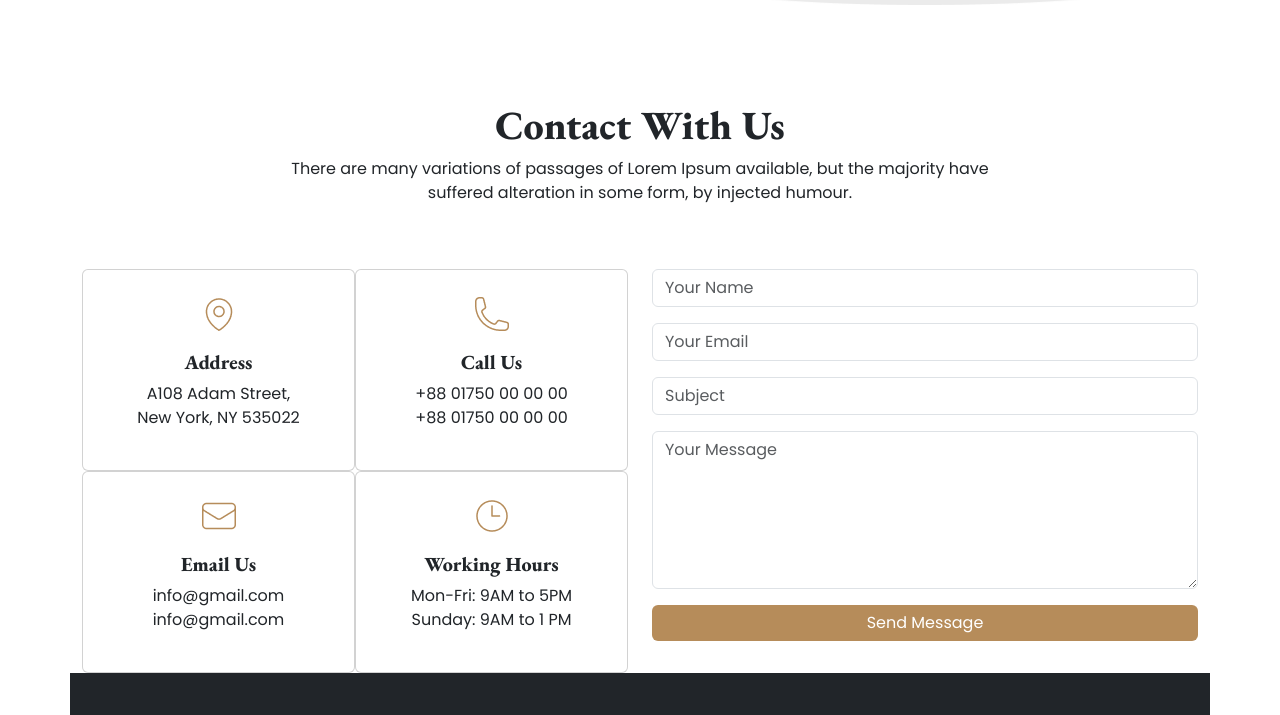
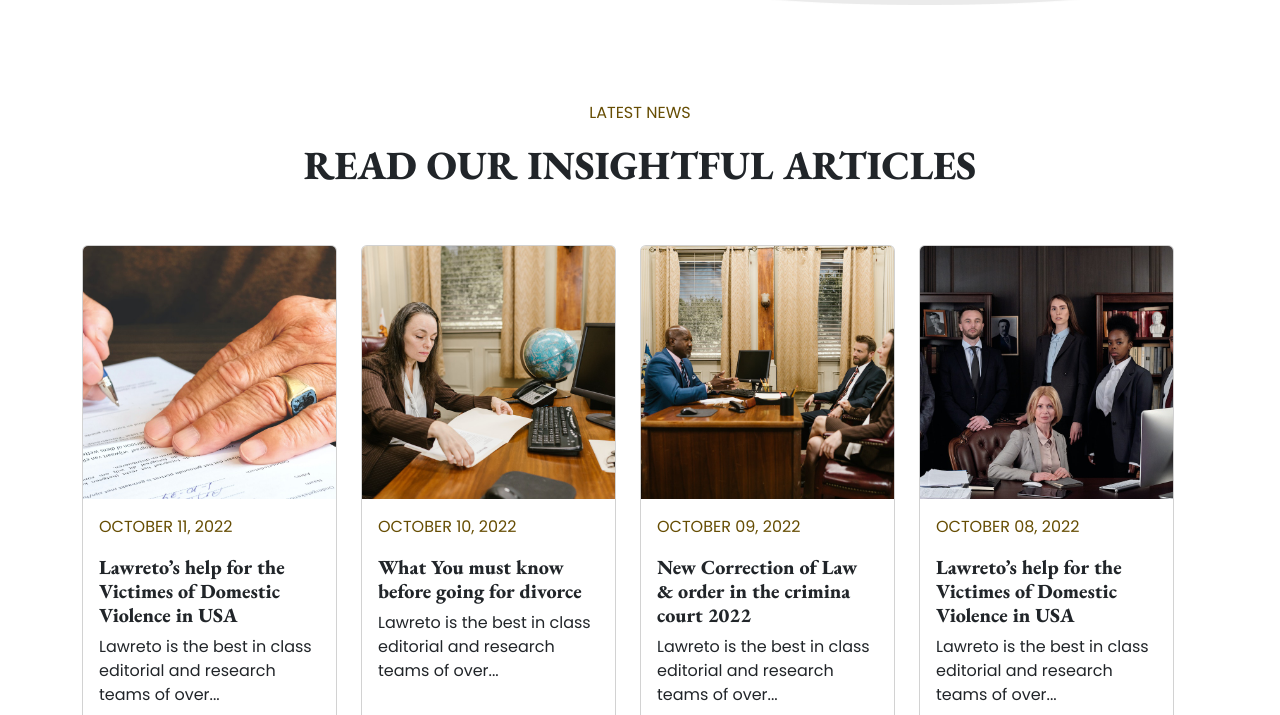
Before and after one commit to smhasanjamil/legal-house, a plain HTML site: page index.html in a window 1280 px wide. Shown: the part 3286-4001 px from the top of the page. Drawn offline with nearby package versions, Linux system fonts and the light colour scheme.

Commit message:
Article section added

```diff
--- a/index.html
+++ b/index.html
@@ -322,6 +322,70 @@
     </div>
     <!-- Frequently Asked Any Questions Section end -->
 
+    <!-- Toughest Defense Best Results Section Start-->
+    <div class="container our-best-result my-5">
+        <div class="row">
+            <p class="text-center text-warning-emphasis">LATEST NEWS</p>
+            <h1 class="text-center">READ OUR INSIGHTFUL ARTICLES
+            </h1>
+        </div>
+
+        <div class="row">
+            <div class="row row-cols-1 row-cols-md-3 row-cols-lg-4 g-4">
+                <div class="col">
+                    <div class="card h-100 ">
+                        <img src="images/blog-1.jpg" class="card-img-top" alt="">
+                        <div class="card-body">
+                            <p class="card-text text-warning-emphasis">OCTOBER 11, 2022</p>
+                            <h5 class="card-title rounded">Lawreto’s help for the Victimes of Domestic Violence in USA
+                            </h5>
+                            <p class="card-text">Lawreto is the best in class editorial and research teams of over...
+                            </p>
+                        </div>
+                    </div>
+                </div>
+                <div class="col">
+                    <div class="card h-100 ">
+                        <img src="images/blog-2.jpg" class="card-img-top" alt="">
+                        <div class="card-body">
+                            <p class="card-text text-warning-emphasis">OCTOBER 10, 2022</p>
+                            <h5 class="card-title rounded">What You must know before going for divorce
+                            </h5>
+                            <p class="card-text">Lawreto is the best in class editorial and research teams of over...
+                            </p>
+                        </div>
+                    </div>
+                </div>
+                <div class="col">
+                    <div class="card h-100 ">
+                        <img src="images/blog-3.jpg" class="card-img-top" alt="">
+                        <div class="card-body">
+                            <p class="card-text text-warning-emphasis">OCTOBER 09, 2022</p>
+                            <h5 class="card-title rounded">New Correction of Law & order in the crimina court 2022
+                            </h5>
+                            <p class="card-text">Lawreto is the best in class editorial and research teams of over...
+                            </p>
+                        </div>
+                    </div>
+                </div>
+                <div class="col">
+                    <div class="card h-100 ">
+                        <img src="images/blog-4.jpg" class="card-img-top" alt="">
+                        <div class="card-body">
+                            <p class="card-text text-warning-emphasis">OCTOBER 08, 2022</p>
+                            <h5 class="card-title rounded">Lawreto’s help for the Victimes of Domestic Violence in USA
+                            </h5>
+                            <p class="card-text">Lawreto is the best in class editorial and research teams of over...
+                            </p>
+                        </div>
+                    </div>
+                </div>
+            </div>
+        </div>
+
+    </div>
+    <!-- Toughest Defense Best Results Section End-->
+
     <!-- Contact With Us section start -->
     <div class="container contact-section my-5">
         <div class="row">
@@ -397,7 +461,7 @@
 
             <!-- Footer Section Start -->
             <!-- Footer -->
-            <footer class="text-center text-lg-start bg-dark text-muted">
+            <footer class="text-center text-lg-start bg-dark text-muted mt-5">
 
                 <!-- Section: Links  -->
                 <section class="">
```
Also changed, not shown: images/blog-1.jpg (added), images/blog-2.jpg (added), images/blog-3.jpg (added), images/blog-4.jpg (added).
